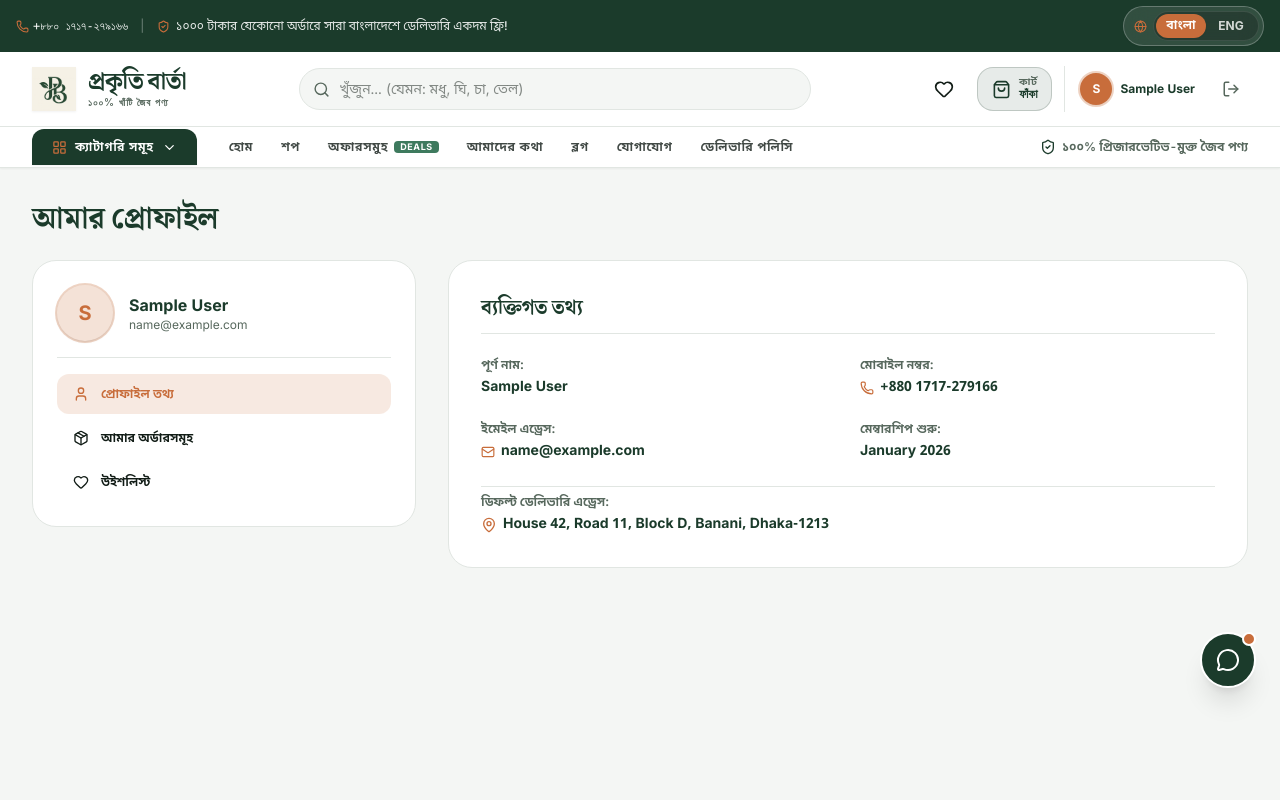
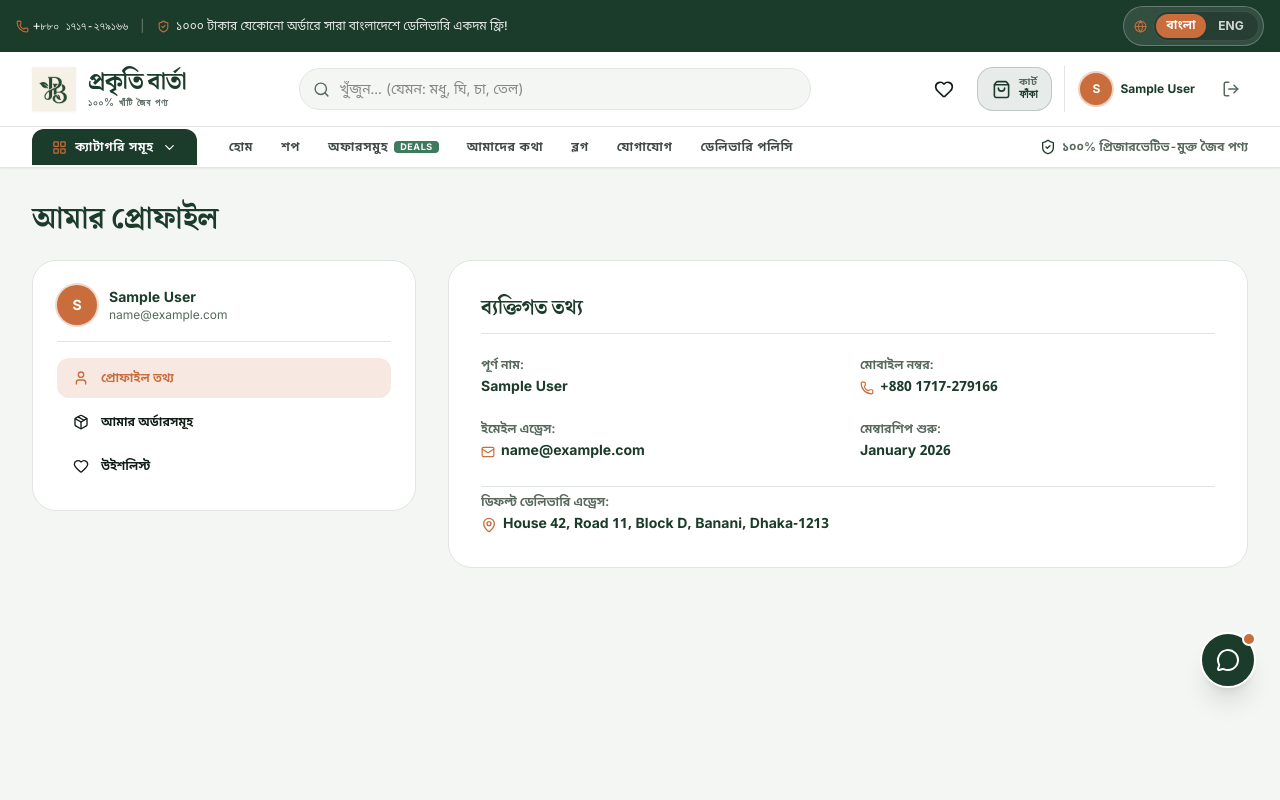
Before and after one commit to tridib371/prokriti-barta, a React (Vite) app: page /profile in a window 1280 px wide. Shown: the top 800 px of the page. Built offline with nearby package versions, Linux system fonts and the light colour scheme; sample sign-in values are in the browser's storage.

Commit message:
style(profile): scale down account page avatar circle to compact, balanced w-10 h-10 size

```diff
--- a/src/pages/Profile.jsx
+++ b/src/pages/Profile.jsx
@@ -34,13 +34,13 @@ export default function Profile() {
           {/* Account Menu Navigation */}
           <div className="lg:col-span-4">
             <div className="bg-surface border border-line rounded-3xl p-6 space-y-4">
-              <div className="flex items-center gap-4 pb-4 border-b border-line">
-                <div className="w-14 h-14 bg-accent/20 text-accent rounded-full flex items-center justify-center font-bold text-xl ring-2 ring-accent/30 shadow-sm shrink-0">
+              <div className="flex items-center gap-3 pb-4 border-b border-line">
+                <div className="w-10 h-10 bg-accent text-white rounded-full flex items-center justify-center font-bold text-sm ring-2 ring-accent/25 shadow-xs shrink-0">
                   {profileData.name.charAt(0)}
                 </div>
-                <div>
-                  <h3 className="font-bold text-base text-primary">{profileData.name}</h3>
-                  <p className="text-xs text-muted">{profileData.email}</p>
+                <div className="min-w-0">
+                  <h3 className="font-bold text-sm text-primary truncate">{profileData.name}</h3>
+                  <p className="text-xs text-muted truncate">{profileData.email}</p>
                 </div>
               </div>
 
```
